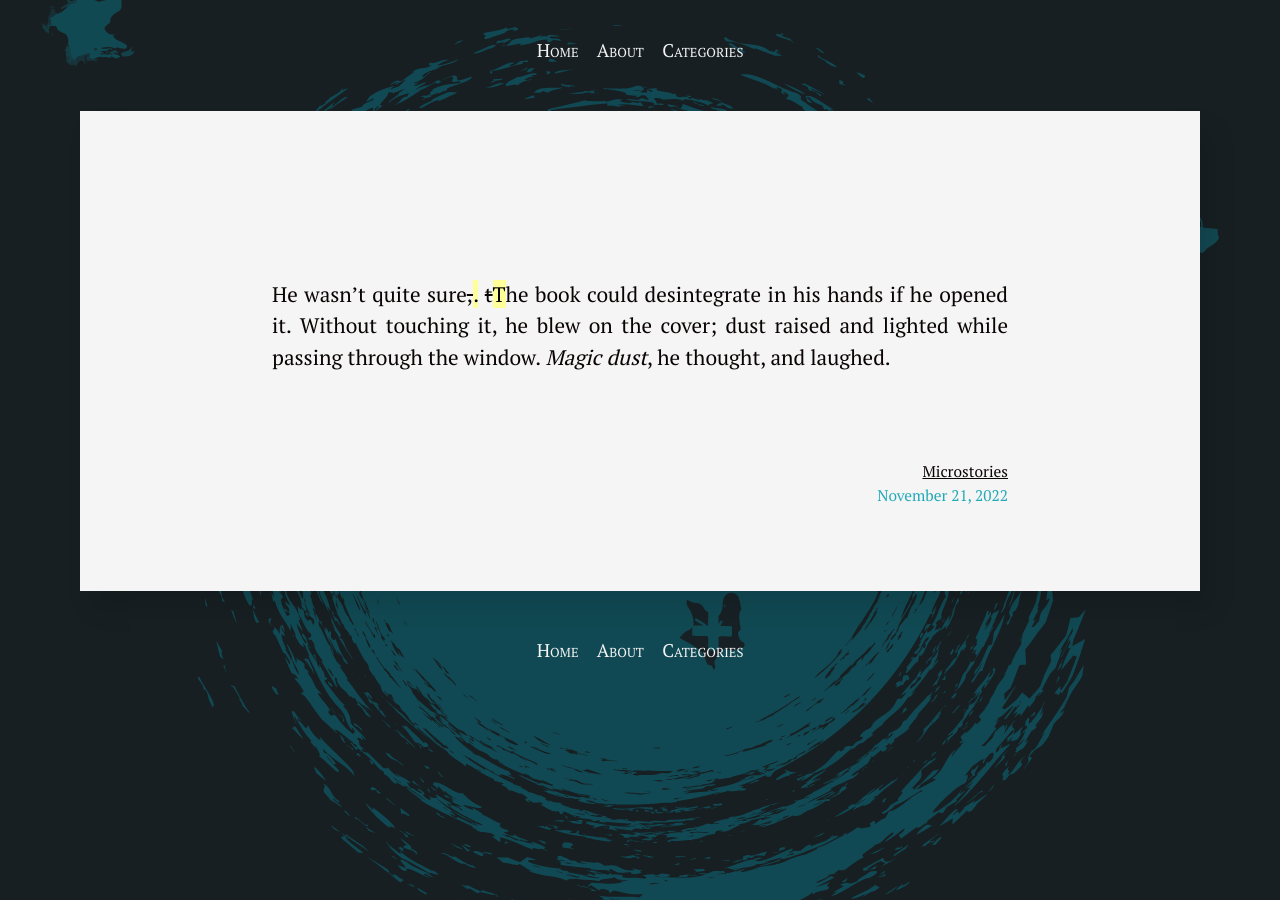
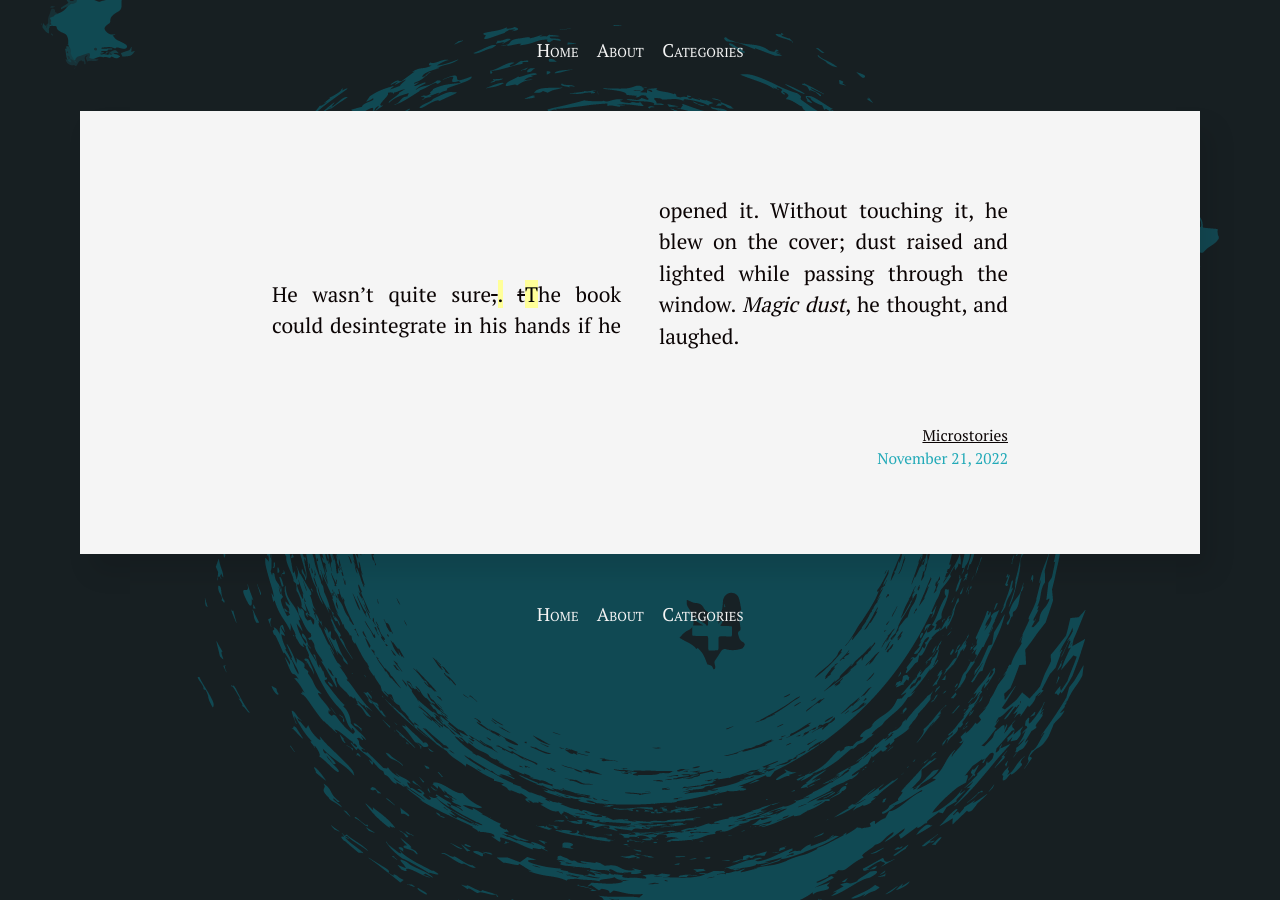
Before and after one commit to silvialohrmann/editorial, a Jekyll site: the page built from _posts/2022-11-21-he-wasnt-quite-sure.md, in a window 1280 px wide. Built offline with Jekyll 4.4.1, drawn with Linux system fonts in a browser that asks for light colours.

Commit message:
Update _base.scss

```diff
--- a/_sass/_base.scss
+++ b/_sass/_base.scss
@@ -199,9 +199,9 @@ figcaption {
 
 /* TWO COLUMN FLEXBOX */
 .two-column {
-  -webkit-columns: 2 350px;
-     -moz-columns: 2 350px;
-          columns: 2 350px;
+  -webkit-columns: 2 250px;
+     -moz-columns: 2 250px;
+          columns: 2 250px;
   -webkit-column-gap: 1.8em;
      -moz-column-gap: 1.8em;
           column-gap: 1.8em;
```
